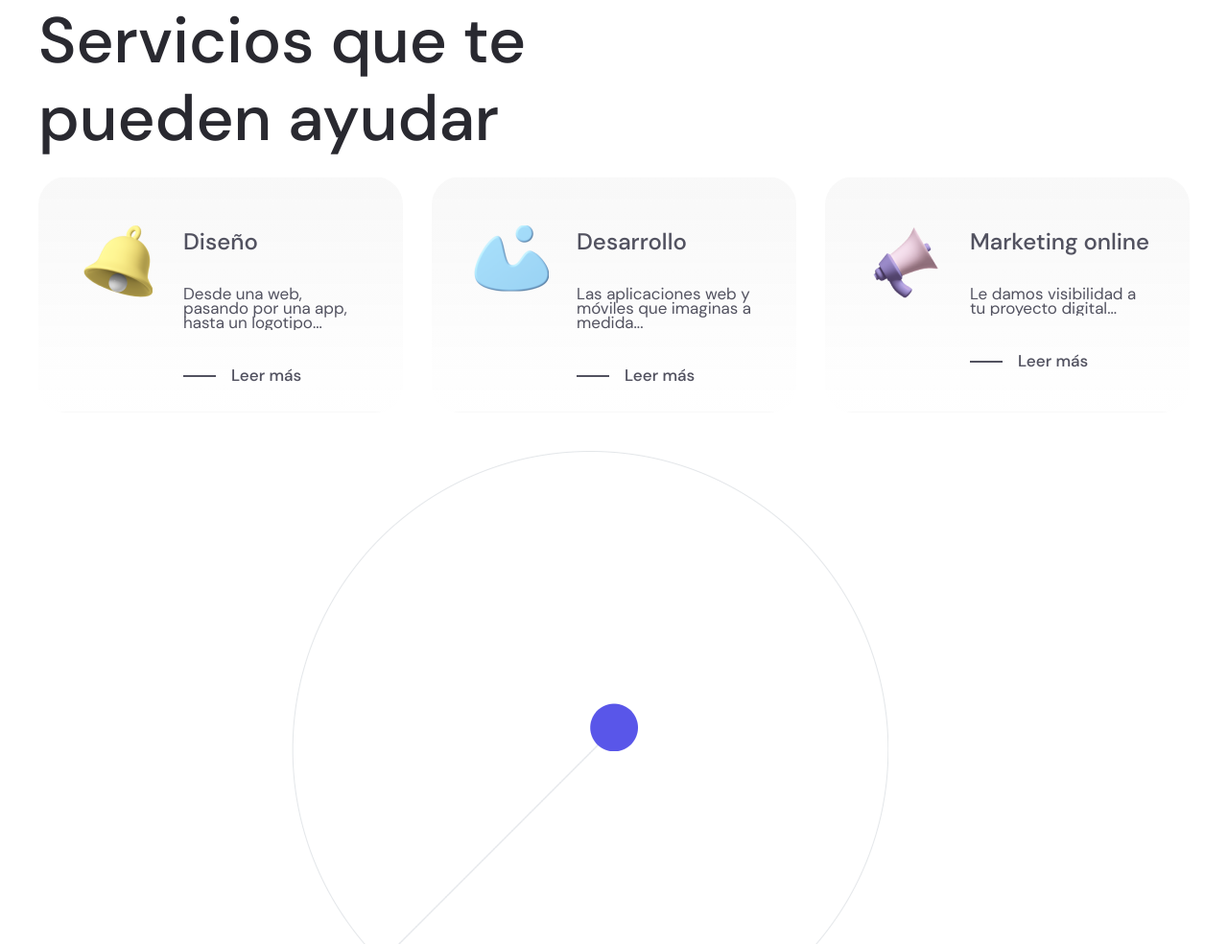
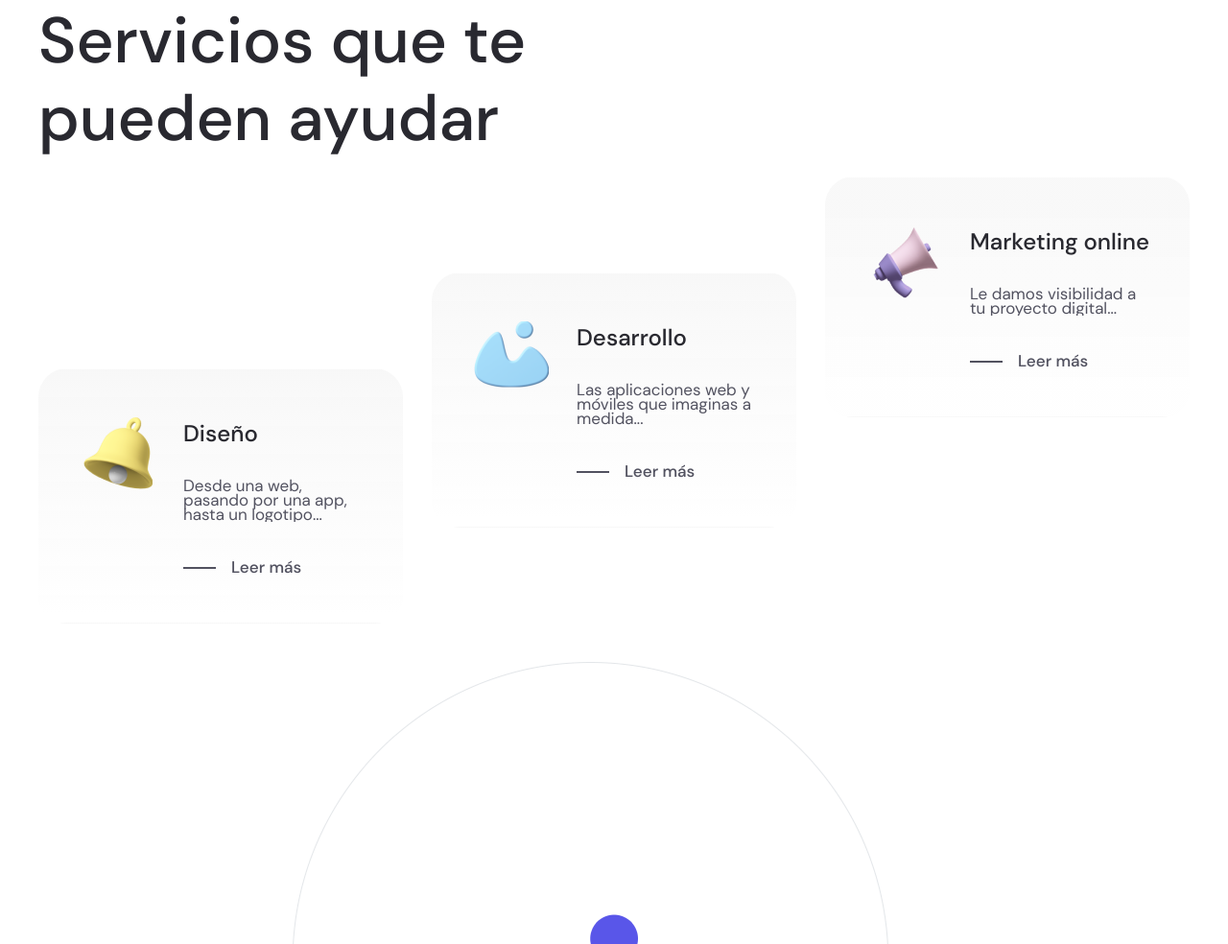
Before and after one commit to xjgv5/landigPage-Develop, a plain HTML site: page index.html in a window 1280 px wide. Shown: the part 947-1931 px from the top of the page at 96% size. Drawn offline with Linux system fonts and the light colour scheme.

Commit message:
Escalonado de las tarjetas de servicios

```diff
--- a/assets/css/estilos.css
+++ b/assets/css/estilos.css
@@ -424,10 +424,11 @@ body {
 
 .services__service {
     width: 33%;
+    height: 100%;
     border: 1px solid;
     border-image-source: linear-gradient(90deg, var(--color-bg-card), rgba(255, 255, 255, 0));
     padding: 5rem 4rem;
-    padding-bottom: 3rem;
+    /* padding-bottom: 3rem; */
     border-radius: 30px;
     margin-bottom: 4rem;
     background: linear-gradient(180deg, var(--color-bg-card), rgba(255, 255, 255, 0));
@@ -453,6 +454,7 @@ body {
 }
 
 .service__title {
+    color: var(--color-title);
     font-size: 2.4rem;
     font-weight: 500;
     line-height: 1.4;
@@ -495,3 +497,17 @@ body {
 .service__more:hover::before {
     background-color: var(--color-primary);
 }
+
+
+/* Escalonado de las tarjetas de servicios */
+.services__service--bottom {
+    margin-top: 20rem;
+}
+
+.services__service--middle {
+    margin-top: 10rem;
+}
+
+.services__service--top {
+    margin-top: 0rem;
+}
```
